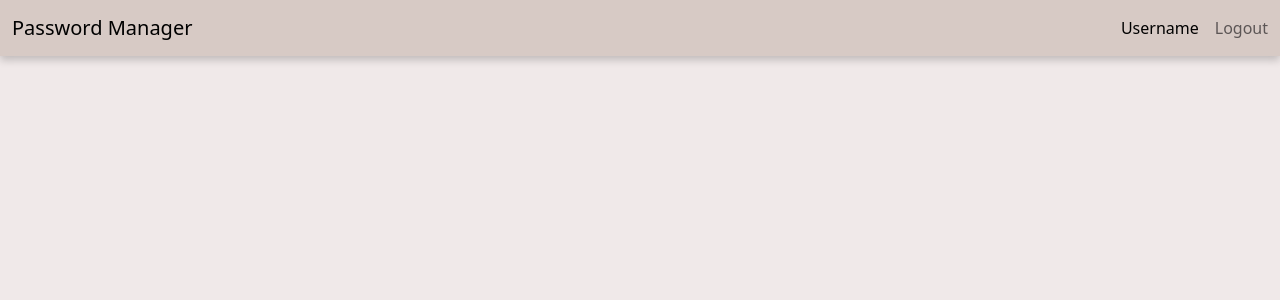
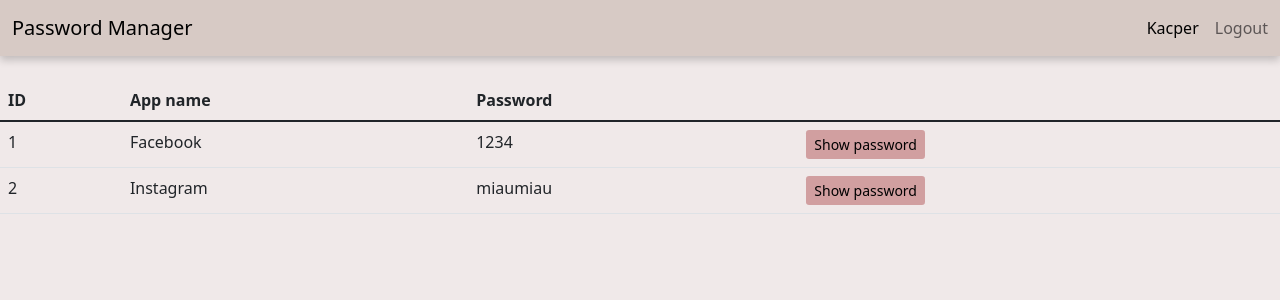
Before and after one commit to Kacpu/password-manager, a Flask app: page / in a window 1280 px wide. Shown: the top 300 px of the page. Run offline with Flask 2, Linux system fonts and the light colour scheme.

Commit message:
add table

```diff
--- a/app.py
+++ b/app.py
@@ -6,7 +6,10 @@ app = Flask(__name__)
 @app.route('/')
 @app.route('/home')
 def home_page():
-    return render_template('home.html')
+    username = 'Kacper'
+    items = [{'id': 1, 'app_name': 'Facebook', 'password': '1234'},
+             {'id': 2, 'app_name': 'Instagram', 'password': 'miaumiau'}]
+    return render_template('home.html', username=username, items=items)
 
 
 if __name__ == '__main__':
--- a/static/main.css
+++ b/static/main.css
@@ -2,6 +2,8 @@
     --main: #D7CAC5;
     --light-main: #F0E9E9;
     --text-main: #000000;
+    --btn-primary: #D19FA0;
+    --btn-primary-hover: #c47172;
 }
 
 .bg-creamy {
@@ -32,3 +34,16 @@
 .nav-shadow {
     box-shadow: 0 4px 8px 0 rgba(0, 0, 0, 0.2);
 }
+
+.btn-primary {
+    background: var(--btn-primary);
+    border: none;
+    color: var(--text-main);
+}
+
+.btn-primary:hover, .btn-primary:focus {
+    background: var(--btn-primary-hover);
+    border: none;
+    color: var(--text-main);
+    box-shadow: none;
+}
--- a/templates/home.html
+++ b/templates/home.html
@@ -10,20 +10,45 @@
 
     <link rel="stylesheet" type="text/css" href="{{ url_for('static', filename='main.css') }}">
 
-    <title>Hello, world!</title>
+    <title>Password Manager</title>
   </head>
+
   <body class="bg-light-creamy">
+
     <nav class="navbar navbar-expand-md bg-creamy nav-shadow">
       <div class="container-fluid">
         <span class="navbar-brand mb-0">Password Manager</span>
         <div class="navbar-nav">
           <span class="navbar-text me-3 text-creamy">
-            Username
+            {{ username }}
           </span>
           <a class="logout nav-link px-0" href="#">Logout</a>
         </div>
       </div>
     </nav>
+
+    <table class="table table-hover mt-4">
+      <thead>
+        <tr>
+          <th scope="col">ID</th>
+          <th scope="col">App name</th>
+          <th scope="col">Password</th>
+          <th scope="col"></th>
+        </tr>
+      </thead>
+      <tbody>
+        {% for item in items %}
+          <tr>
+            <td>{{ item.id }}</td>
+            <td>{{ item.app_name }}</td>
+            <td>{{ item.password }}</td>
+            <td>
+              <button class="btn btn-primary btn-sm">Show password</button>
+            </td>
+          </tr>
+        {% endfor %}
+      </tbody>
+    </table>
 
 
     <!-- Optional JavaScript; choose one of the two! -->
```
